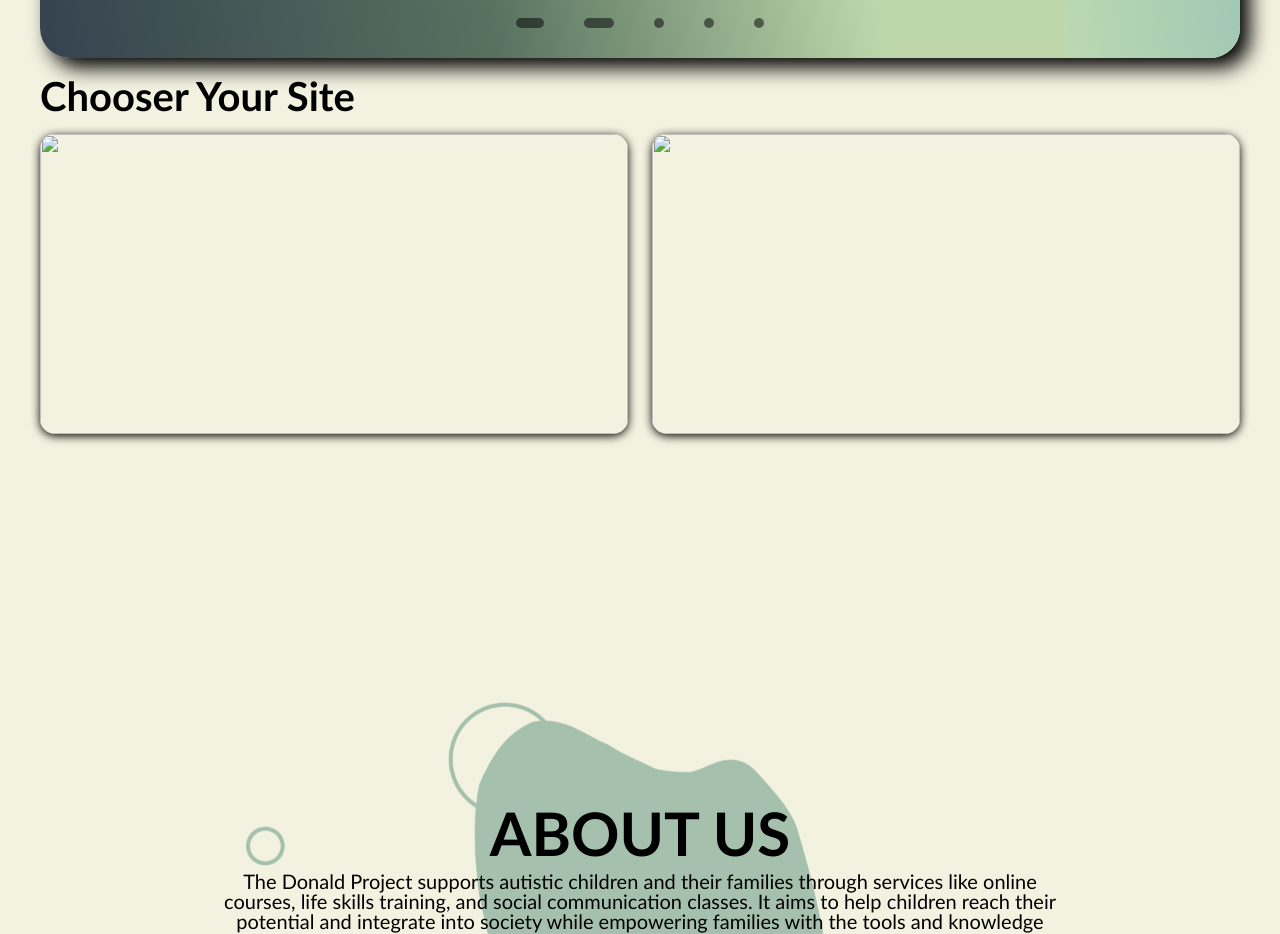
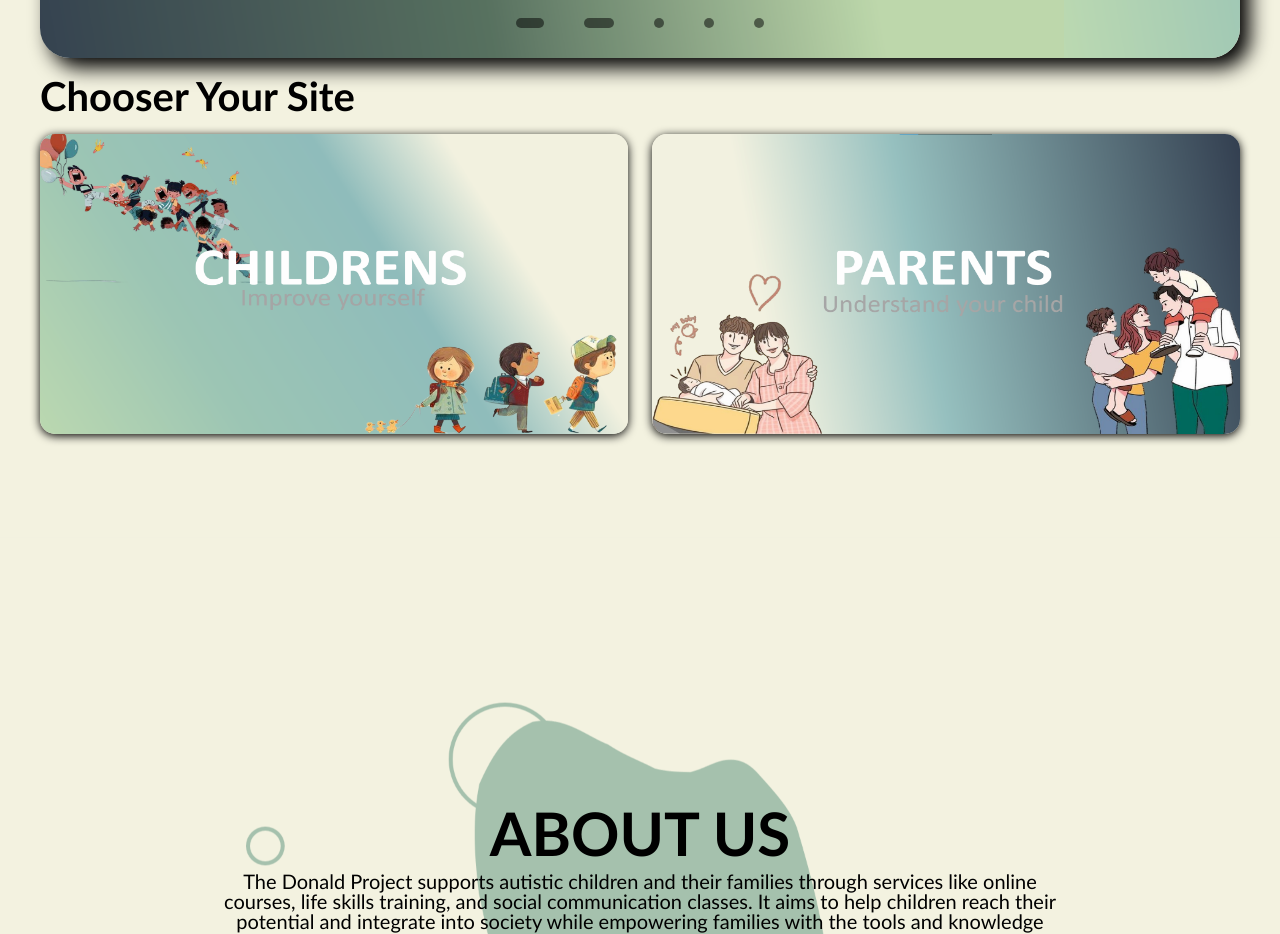
Before and after one commit to Aohkne/Donald, a plain HTML site: page index.html in a window 1280 px wide. Shown: the part 2620-3554 px from the top of the page. Drawn offline with Linux system fonts and the light colour scheme; the site is published under a folder, as on GitHub Pages, so addresses that start at the root find nothing.

Commit message:
4th update course devide into type for children and parent - main

```diff
--- a/index.html
+++ b/index.html
@@ -372,7 +372,7 @@
 
                         <div class="course-item col l-6 m-6 c-12">
                             <a href="./course-child.html" class="course-item-link">
-                                <img src="/asset/img/Slider/child_imgSite-Course.png" alt="" class="course-item-img">
+                                <img src="./asset/img/Slider/child_imgSite-Course.png" alt="" class="course-item-img">
                             </a>
                         </div>
 
@@ -380,7 +380,7 @@
 
                         <div class="course-item col l-6 m-6 c-12">
                             <a href="./course-parent.html" class="course-item-link">
-                                <img src="/asset/img_Course/parent_imgSite-Course.png" alt="" class="course-item-img">
+                                <img src="./asset/img_Course/parent_imgSite-Course.png" alt="" class="course-item-img">
                             </a>
                         </div>
 
```
